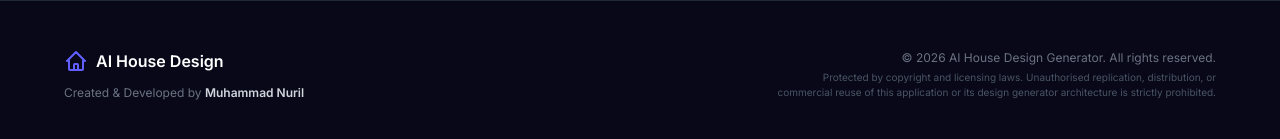
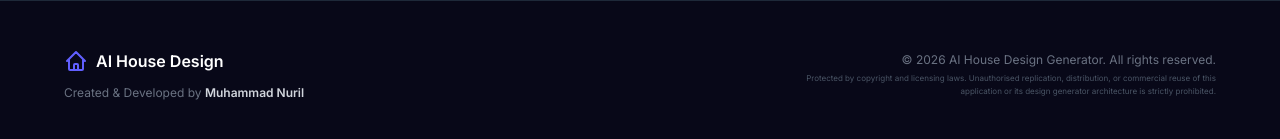
Before and after one commit to KangBasrengg/AI-House-Design-Generator, a Next.js app: page / in a window 1280 px wide. Shown: the part 3044-3183 px from the top of the page. Built offline with nearby package versions, Linux system fonts and the light colour scheme.

Commit message:
style: reduce license text font size in footer

```diff
--- a/src/components/landing/LandingHero.tsx
+++ b/src/components/landing/LandingHero.tsx
@@ -308,7 +308,7 @@ export default function LandingHero() {
             <p className="text-gray-500 text-xs text-center md:text-right">
               © {new Date().getFullYear()} AI House Design Generator. All rights reserved.
             </p>
-            <p className="text-gray-400 dark:text-gray-600 text-[10px] text-center md:text-right max-w-md">
+            <p className="text-gray-400 dark:text-gray-600 text-[8px] leading-relaxed text-center md:text-right max-w-md">
               Protected by copyright and licensing laws. Unauthorised replication, distribution, or commercial reuse of this application or its design generator architecture is strictly prohibited.
             </p>
           </div>
```
